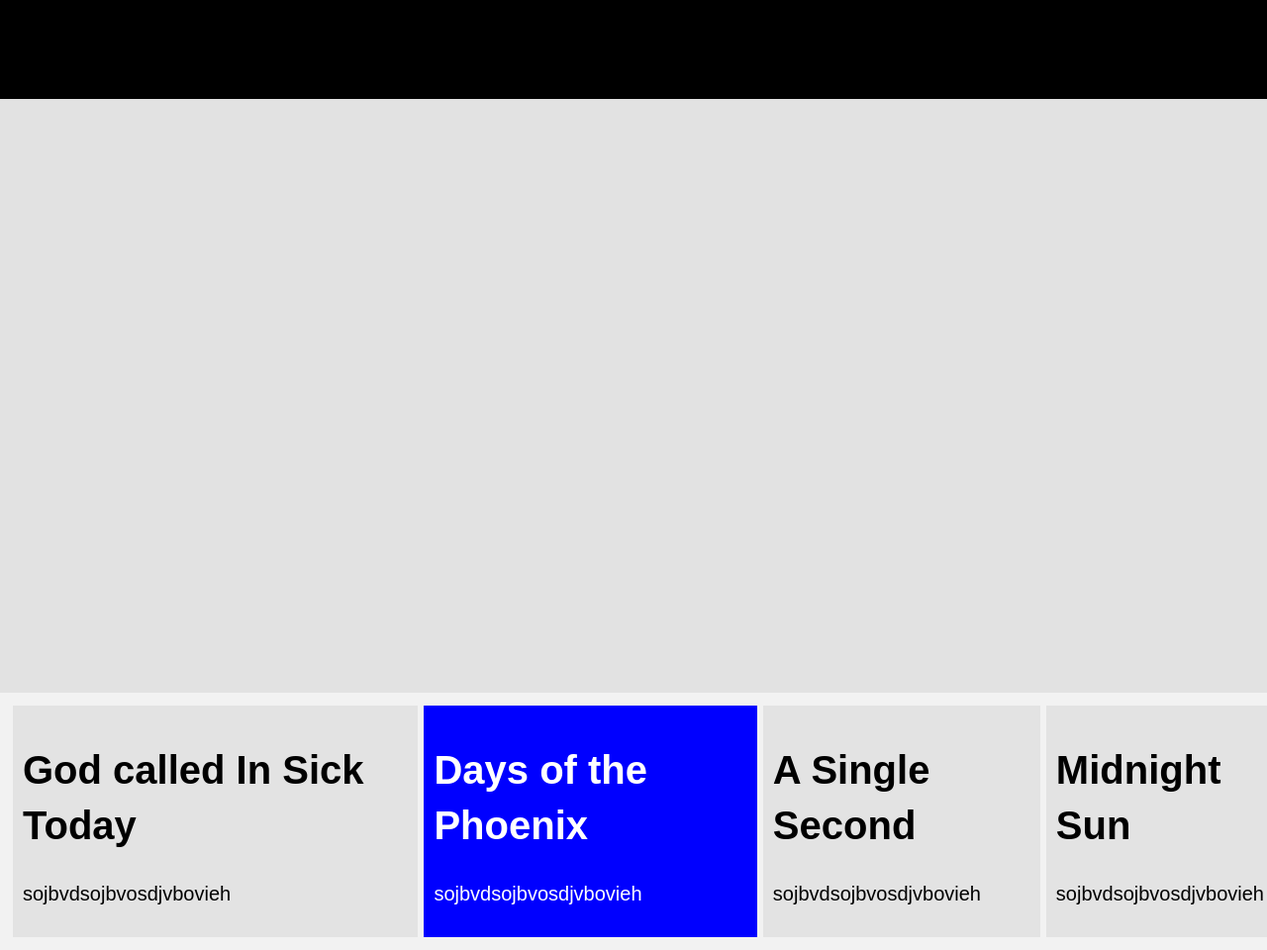
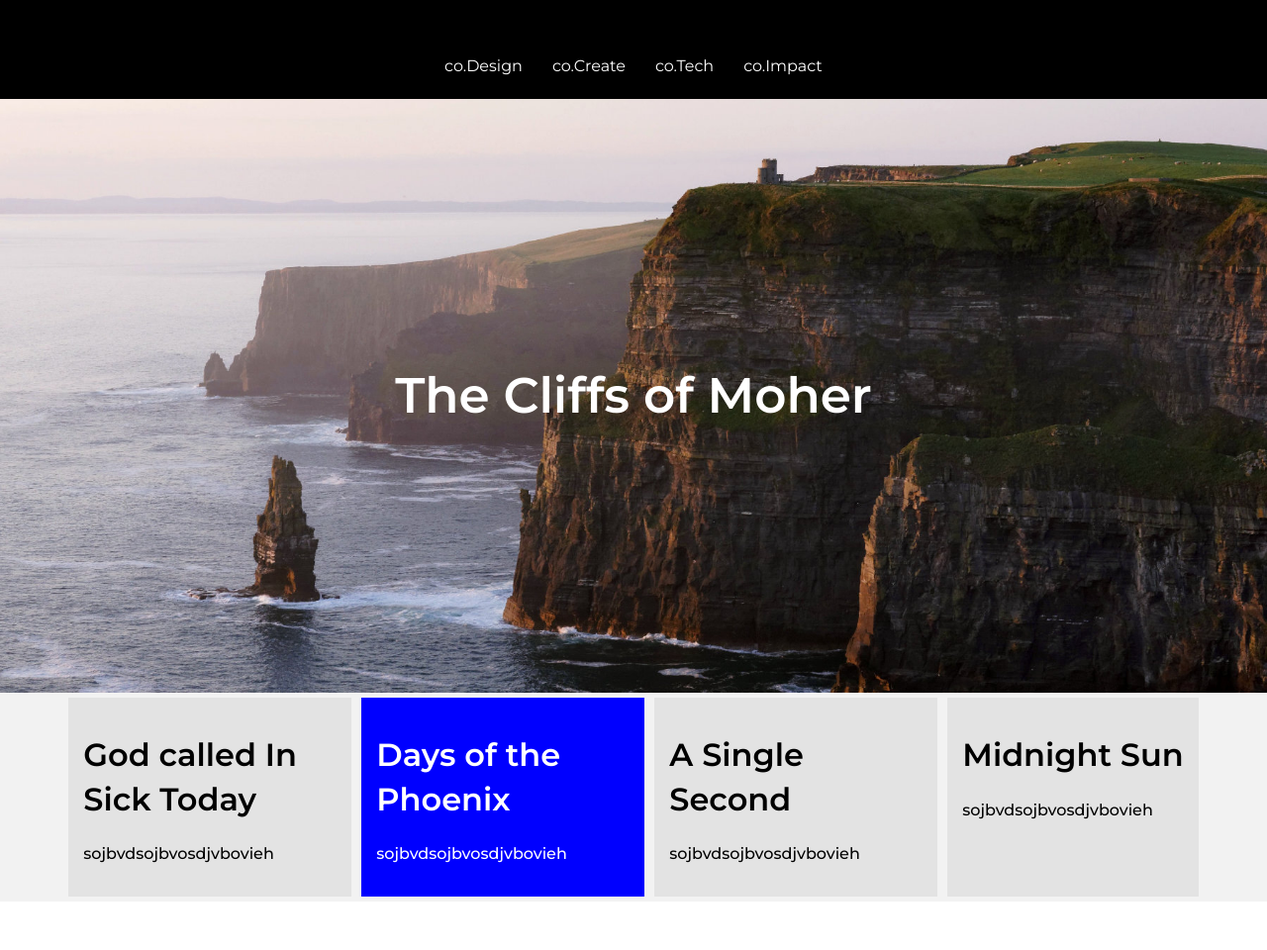
Before and after one commit to YCPBrookeBurnette/bburnette_classdemo, a plain HTML site: page index.html in a window 1280 px wide. Shown: the whole page at 99% size. After the commit the page ends 911 px from the top, so only its background shows below. Drawn offline with Linux system fonts and the light colour scheme; files that its build step writes are made by us from their sources; a script that the page names is missing.

Commit message:
adding additional files and changes to class demo
we edited and changed the html and css files to include a background image, navigation, and better spacing for elements.

```diff
--- a/index.html
+++ b/index.html
@@ -15,11 +15,18 @@
   <!-- Add your site or application content here -->
 
   <nav>
-
+    <ul>
+      <li><a href="">co.Design</a></li>
+      <li><a href="">co.Create</a></li>
+      <li><a href="">co.Tech</a></li>
+      <li><a href="">co.Impact</a></li>
+    </ul>
   </nav>
 
 <section class="Hero">
-
+  <div class="hero_header">
+    <h1>The Cliffs of Moher</h1>
+  </div>
 </section>
 
 <section class="four_columns">
--- a/main.css
+++ b/main.css
@@ -10,11 +10,11 @@
 /* ==========================================================================
    Base styles: opinionated defaults
    ========================================================================== */
+@import url('https://fonts.googleapis.com/css2?family=Montserrat:wght@300;400;500;600&display=swap');
 
 html {
-  color: #222;
-  font-size: 1em;
-  line-height: 1.4;
+  color: #eee;
+  overflow-x: hidden;
 }
 
 /*
@@ -87,39 +87,101 @@ textarea {
    Author's custom styles
    ========================================================================== */
 
+body{
+  font-size: 1em;
+  line-height: 1.4;
+  overflow-x: hidden;
+  margin: auto;
+  font-family: "Montserrat", sans-serif;
+  min-width: fit-content;
+}
+
+/* Begin Nav styles */
+
    nav{
      width: 100vw;
      background-color: #000000;
      min-height: 100px;
      color: #ffffff;
+     display: flex;
+     justify-content: center;
+     align-items: center;
    }
+
+   nav ul{
+    display: flex;
+    flex-direction: row;
+    justify-content: center;
+    align-items: center;
+    list-style: none;
+    padding: 0;
+   }
+
+   nav ul li{
+     margin: 35px 15px 0 15px;
+   }
+
+   nav ul li a{
+     color: #fff;
+     text-decoration: none;
+   }
+
+   nav ul li a:hover{
+     color: #25B9F5;
+     text-decoration: underline;
+   }
+
+   /* end Nav styles */
+
+   /* Begin Global Section Styles */
 
    section{
      background-color: #f2f2f2;
      color: #000000;
+     display: flex;
+     margin: 0;
    }
 
-/* This is my hero section */
+   /* End Global Section Styles */
+
    .Hero{
      width: 100vw;
      background-color: #e2e2e2;
      height: 600px;
      display: flex;
+     justify-content: center;
+     align-items: center;
+     background-image: url("../img/mohercliffs.jpg");
+     background-position: center;
+     background-repeat: no-repeat;
+     background-size: cover;
+   }
+
+   .hero_header{
+     display: flex;
+     justify-content: center;
+     align-items: center;
+   }
+
+   .hero_header h1{
+     font-size: 50px;
+     font-weight: 600;
+     color: #ffffff;
+     text-align: center;
    }
 
    .four_columns{
      width: 100vw;
      display: flex;
      justify-content: center;
-     padding: 10px
    }
 
    .news_post{
-     font-size: 20px;
-     font-family: "Arial";
+     max-width: 20%;
+     font-weight: 500;
      background-color: #e3e3e3;
-     margin: 3px;
-     padding: 10px;
+     margin: 5px;
+     padding: 15px;
    }
 
    #AFI{
```
Also changed, not shown: img/download.jpg (added), img/mohercliffs.jpg (added).
